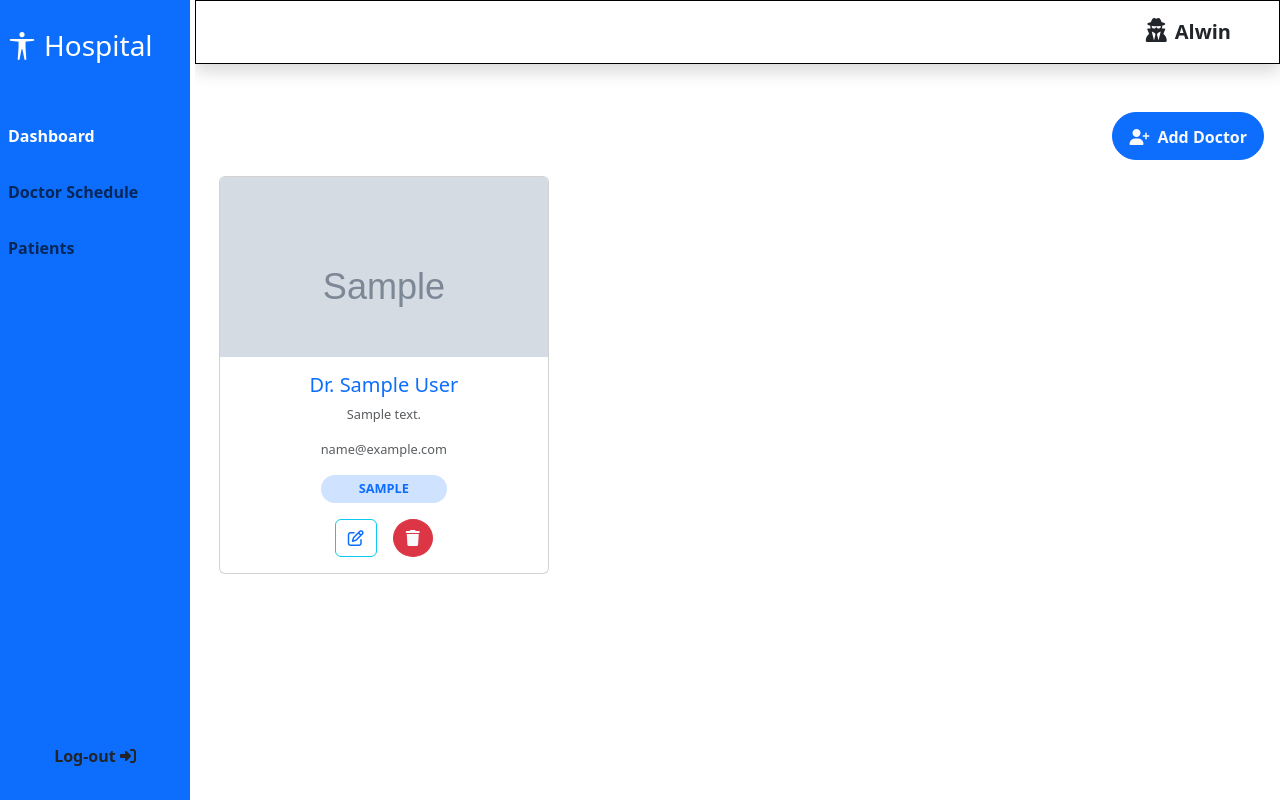
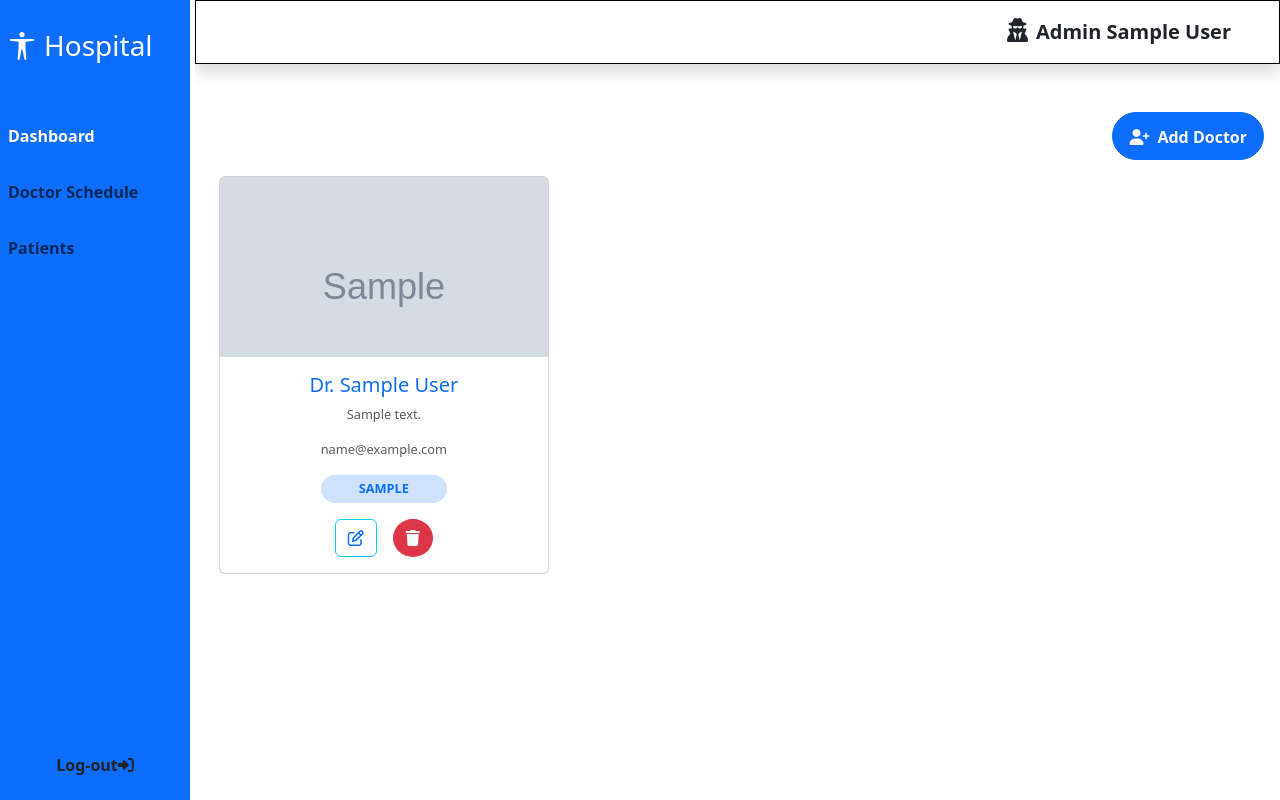
Before and after one commit to AlwinJun/hospital-appointment-system, a PHP site: page /admin/dashboard.php in a window 1280 px wide. Run offline with PHP 8.4, Linux system fonts and the light colour scheme; the visitor is signed in with stand-in values (Sample User, id 1); tables that the repository leaves empty or names only in its code hold one stand-in row (values such as "Sample post"); grey boxes marked "Sample" are stand-in pictures; some libraries are stand-ins or nearby versions.

Commit message:
Add logout process and printing whoever current user is

```diff
--- a/admin/dashboard.php
+++ b/admin/dashboard.php
@@ -1,11 +1,28 @@
 <?php
+session_start();
+
+if(!isset($_SESSION['admin_user'])){
+  header('Location:../404.php');
+  exit();
+}
+
 include '../inc/connection.php';
 
+// Get the admin_users name
+$admin_user = $_SESSION['admin_user'];
+$sql = "SELECT name FROM admin_account WHERE username = '$admin_user'";
+$result = $conn->query($sql);
+$row = $result->fetch_assoc();
+$name = $row['name'];
+
+// Select all data from doctors table
 $sql = "SELECt * FROM doctors";
 $result = $conn->query($sql);
 $row = $result->fetch_all(MYSQLI_ASSOC);
+
 mysqli_free_result($result);
 $conn->close();
+
 ;?>
 
 <?php  include '../inc/header.php';?>
@@ -38,10 +55,12 @@ $conn->close();
       </div>
 
       <div class="row">
-        <div class="mt-auto text-bg-emphasis fw-semibold text-center">
-          <p>Log-out
-            <span><i class="fa-solid fa-right-to-bracket"></i></span>
-          </p>
+        <div class="mt-auto text-center">
+          <form action="process.php" method="POST">
+            <button class="btn" type="submit" name="logout">
+              <span class="text-bg-emphasis fw-semibold">Log-out</span><i class="fa-solid fa-right-to-bracket"></i>
+            </button>
+          </form>
         </div>
       </div>
     </div> <!-- sidebar end -->
@@ -50,12 +69,13 @@ $conn->close();
     <div class="main-content col p-0 mb-4 overflow-x-hidden">
       <div class="bg-white p-3 pe-5 border border-bottom-1 border-black shadow">
         <div class="d-flex justify-content-end align-items-center">
-          <p class="lead fw-bold mb-0"><i class="fa-solid fa-user-secret me-2 fs-4"></i>Alwin</p>
+          <p class="lead fw-bold mb-0">
+            <i class="fa-solid fa-user-secret me-2 fs-4"></i>Admin <?php echo $name; ?>
+            </php>
         </div>
       </div>
       <!-- doctor add form  message -->
       <?php
-        session_start();
         if(isset($_SESSION['message'])){
           echo $_SESSION['message'];
           unset($_SESSION['message']);
```
Also changed, not shown: admin/process.php (+9 -2 lines).
